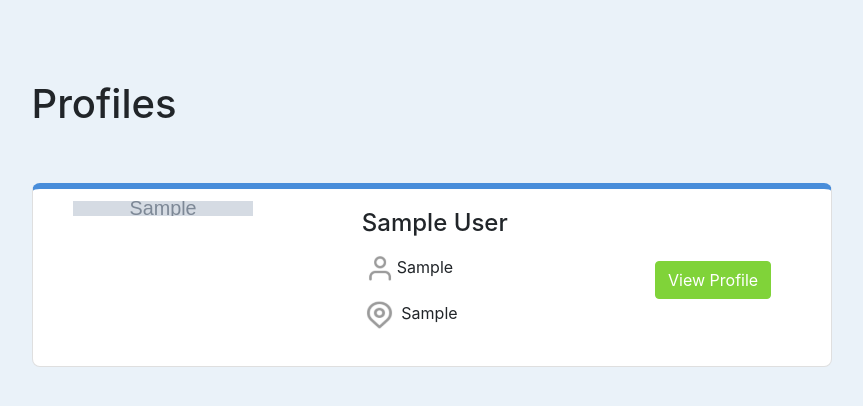
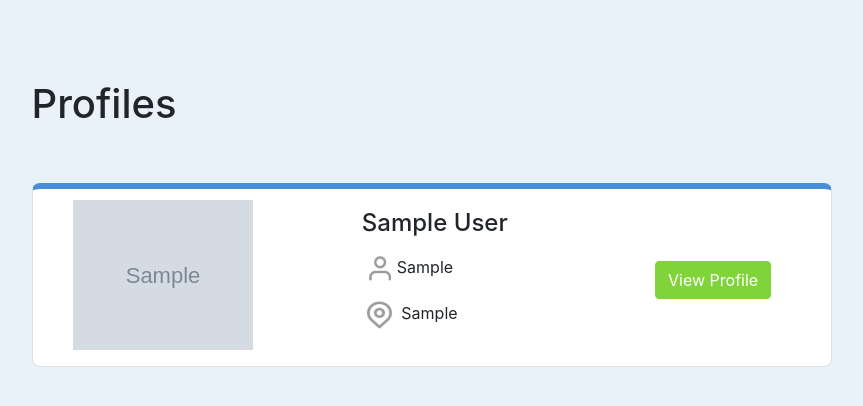
Before and after one commit to jjdale1999/info3180-project1, a Flask app: page /profiles in a window 1280 px wide. Shown: the part 56-462 px from the top of the page, without its empty margins (109-972 px from the left). Run offline with Flask 2, Linux system fonts and the light colour scheme; tables that the repository leaves empty hold one stand-in row (values such as "Sample post"); grey boxes marked "Sample" are stand-in pictures; some libraries are stand-ins or nearby versions.

Commit message:
updated css

```diff
--- a/app/static/css/app.css
+++ b/app/static/css/app.css
@@ -23,7 +23,7 @@ body {
 .images{
     margin-top:5%;
     width:180px;
-    height:15px;
+    height:150px;
 }
 #col3{
     margin-left:20%;
```
